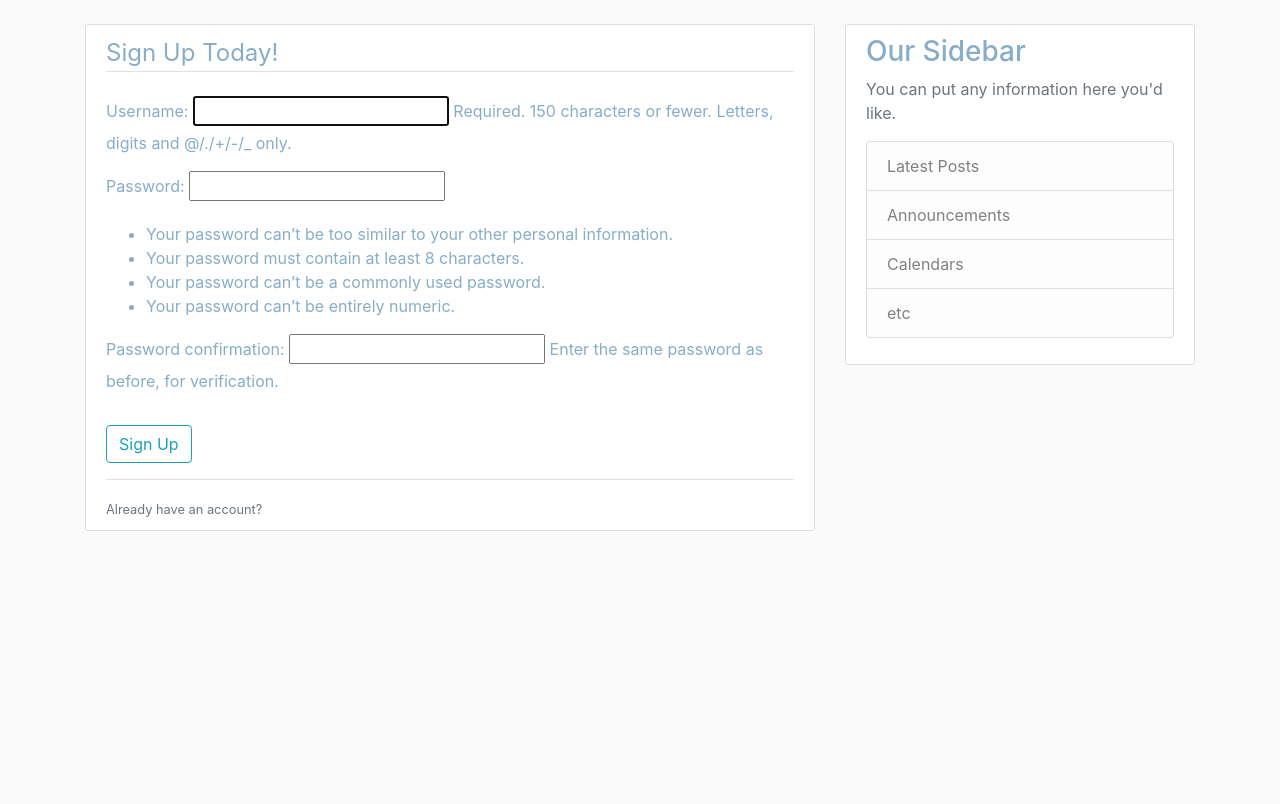
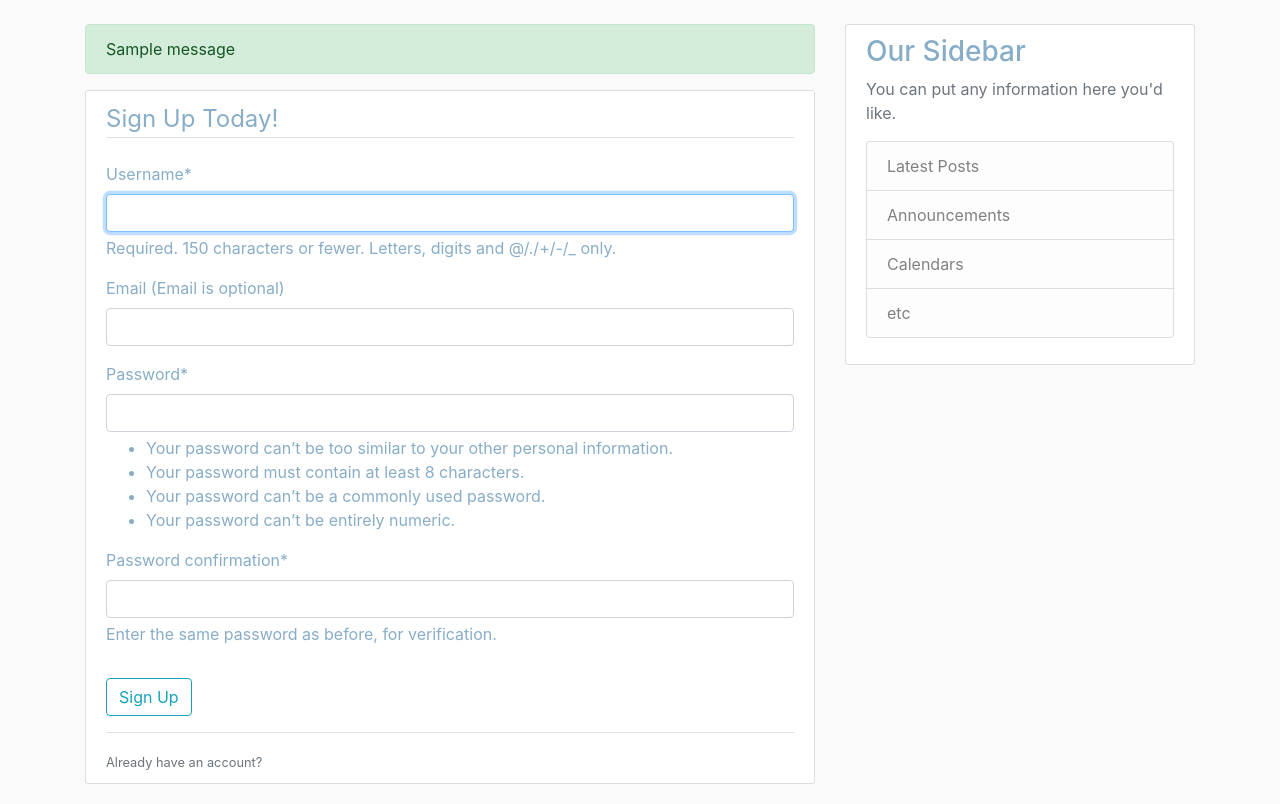
Before and after one commit to jvalest/printer_inventory, a Django app: page /register/ in a window 1280 px wide. Shown: the part 56-860 px from the top of the page. Before the commit the page ends 587 px from the top, so only its background shows below. Run offline with Django 5.2, Linux system fonts and the light colour scheme; tables that the repository leaves empty hold one stand-in row (values such as "Sample post"); one stand-in notice (Sample message) is shown; some libraries are stand-ins or nearby versions.

Commit message:
added forms for users app, updated cripsy forms settings

```diff
--- a/my_printer_inventory/inventory/templates/inventory/base.html
+++ b/my_printer_inventory/inventory/templates/inventory/base.html
@@ -1,3 +1,4 @@
+
 {% load static %}
 <!DOCTYPE html>
 <html>
@@ -42,7 +43,14 @@
       <main role="main" class="container">
         <div class="row">
           <div class="col-md-8">
-            {% block content %}{% endblock %}
+          {% if messages %}
+            {% for message in messages %}
+              <div class="alert alert-{{ message.tags }}">
+                {{ message }}
+              </div>
+            {% endfor %}
+          {% endif %}
+          {% block content %}{% endblock %}
           </div>
           <div class="col-md-4">
             <div class="content-section">
--- a/my_printer_inventory/my_printer_inventory/settings.py
+++ b/my_printer_inventory/my_printer_inventory/settings.py
@@ -34,6 +34,8 @@ ALLOWED_HOSTS = ['*', 'localhost', '127.0.0.1']
 INSTALLED_APPS = [
     'users.apps.UsersConfig',
     'inventory.apps.InventoryConfig',
+    'crispy_bootstrap4',
+    'crispy_forms',
     'django.contrib.admin',
     'django.contrib.auth',
     'django.contrib.contenttypes',
@@ -127,3 +129,6 @@ STATIC_URL = 'static/'
 # https://docs.djangoproject.com/en/5.0/ref/settings/#default-auto-field
 
 DEFAULT_AUTO_FIELD = 'django.db.models.BigAutoField'
+
+# enables boostrap
+CRISPY_TEMPLATE_PACK = 'bootstrap4'
--- /dev/null
+++ b/my_printer_inventory/users/forms.py
@@ -0,0 +1,10 @@
+from django import forms
+from django.contrib.auth.models import User
+from django.contrib.auth.forms import UserCreationForm
+
+class UserRegisterForm(UserCreationForm):
+    email = forms.EmailField(required=False, label='Email (Email is optional)')
+
+    class Meta:
+        model = User
+        fields = ['username', 'email', 'password1', 'password2']
--- a/my_printer_inventory/users/templates/users/register.html
+++ b/my_printer_inventory/users/templates/users/register.html
@@ -1,11 +1,12 @@
 {% extends "inventory/base.html" %}
+{% load crispy_forms_tags %}
 {% block content %}
     <div class="content-section">
         <form method="POST">
             {% csrf_token %}
             <fieldset class="form-group">
                 <legend class="border-bottom mb-4">Sign Up Today!</legend>
-                {{ form.as_p }}
+                {{ form|crispy }}
             </fieldset>
             <div class="form-group">
                 <button class="btn btn-outline-info" type="submit">Sign Up</button>
--- a/my_printer_inventory/users/views.py
+++ b/my_printer_inventory/users/views.py
@@ -1,7 +1,23 @@
-from django.shortcuts import render
-from django.contrib.auth.forms import UserCreationForm
+from django.shortcuts import render, redirect
+from django.contrib import messages
+from .forms import UserRegisterForm
 # Create your views here.
 
 def register(request):
-    form = UserCreationForm()
+    if request.method == 'POST':
+        form = UserRegisterForm(request.POST)
+        if form.is_valid():
+            form.save()
+            username = form.cleaned_data.get('username')
+            messages.success(request, f'Account {username} has successfully been created!')
+            return redirect('inventory-home')
+    else:
+        form = UserRegisterForm()
     return render(request, 'users/register.html', {'form': form})
+
+
+'''message.debug
+message.info
+message.success
+message.warning
+message.error'''
```
